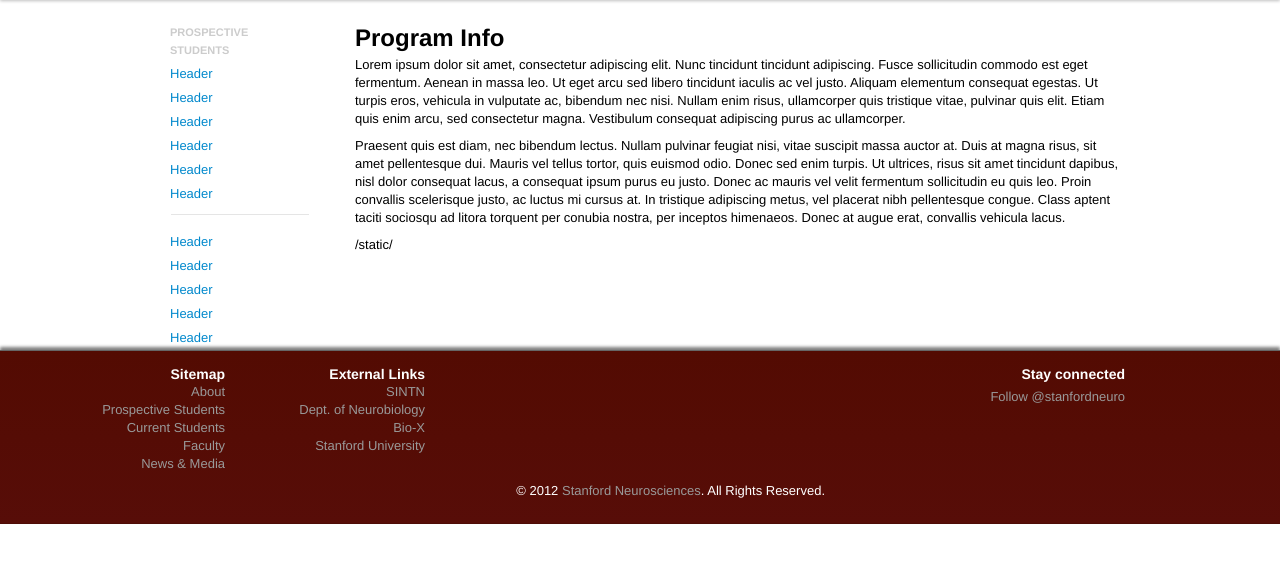
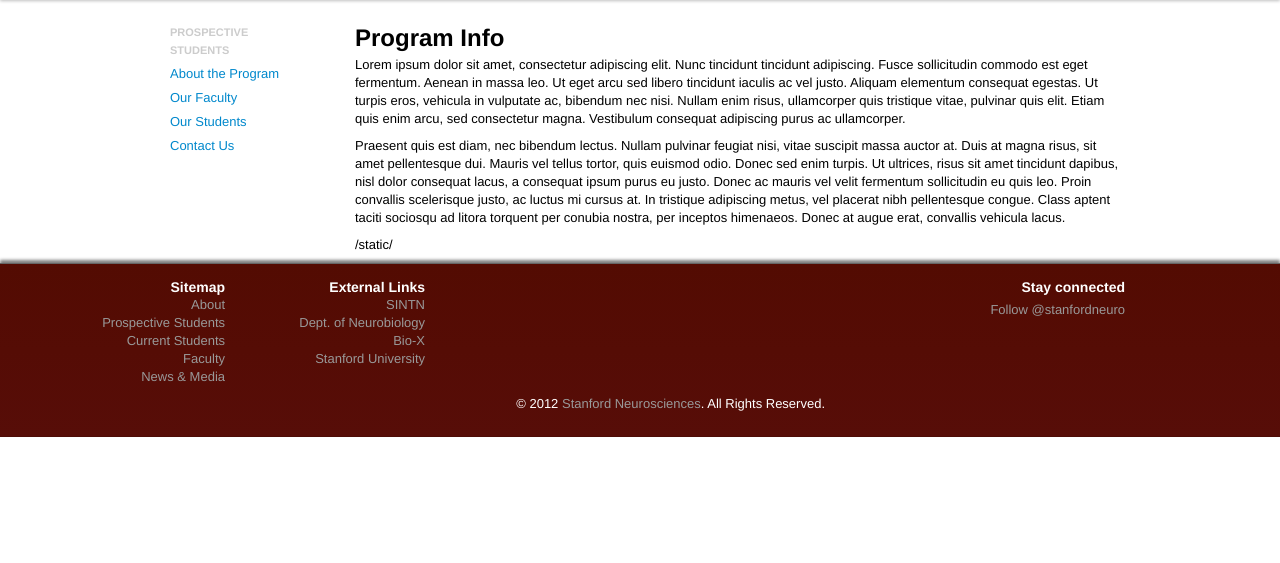
Before and after one commit to etrautmann/stanford_neuro_site, a Django app: page /about in a window 1280 px wide. Shown: the part 40-603 px from the top of the page. Run offline with Django 3.2, Linux system fonts and the light colour scheme; style sheets or scripts are compiled from the project's sources; parts of the project's set-up code (start-up, migrations or seed data) failed here and were passed over; some libraries are stand-ins or nearby versions.

Commit message:
updated sidebars in about and prospective students page

```diff
--- a/main/templates/L2_about.html
+++ b/main/templates/L2_about.html
@@ -7,19 +7,10 @@
 
 <ul class="nav nav-list">
   <li class="nav-header">Prospective Students</li>
-  <li><a href="#">  Header </a></li>
-  <li><a href="#">  Header </a></li>
-  <li><a href="#">  Header </a></li>
-  <li><a href="#">  Header </a></li>
-  <li><a href="#">  Header </a></li>
-  <li><a href="#">  Header </a></li>
-  <li class="divider"></li>
-  <li><a href="#"> </a></li>
-  <li><a href="#">  Header </a></li>
-  <li><a href="#">  Header </a></li>
-  <li><a href="#">  Header </a></li>
-  <li><a href="#">  Header </a></li>
-  <li><a href="#">  Header </a></li>
+  <li><a href="#">  About the Program </a></li>
+  <li><a href="#">  Our Faculty </a></li>
+  <li><a href="#">  Our Students </a></li>
+  <li><a href="#">  Contact Us</a></li>
 </ul>
 
 {% endblock %}
```
Also changed, not shown: main/templates/L2_prospective_students.html (+11 -12 lines).
